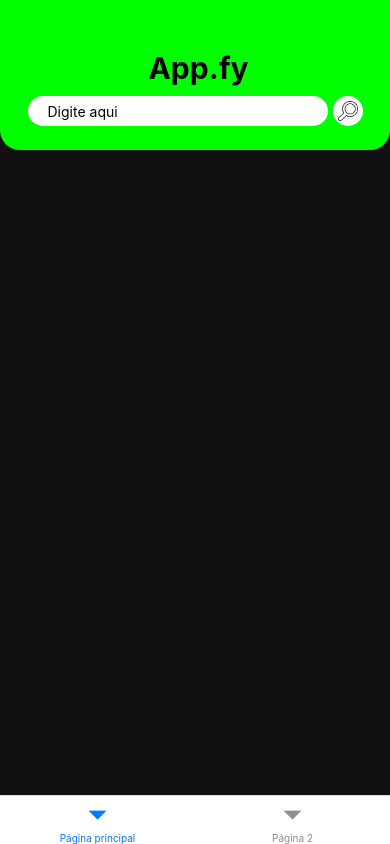
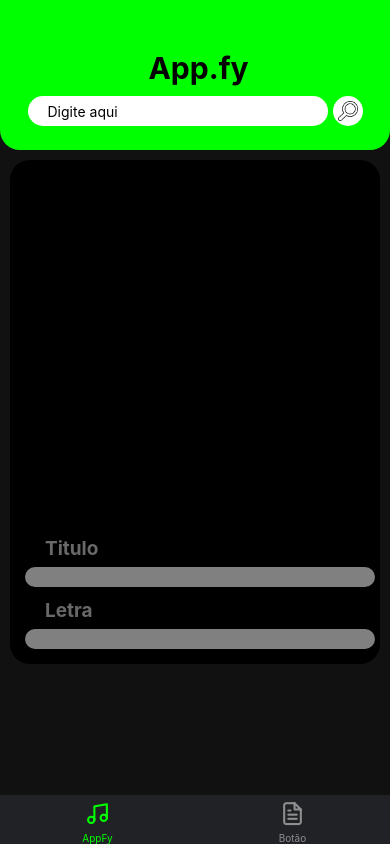
Before and after one commit to SerraJrEngenharia/Treinamento-React-Native, a React Native app: screen /Page1 in a window 390 px wide. Built offline with nearby package versions, Linux system fonts and the light colour scheme.

Commit message:
Tarefa Semana 5

```diff
--- a/App.js
+++ b/App.js
@@ -1,5 +1,7 @@
 import { NavigationContainer } from '@react-navigation/native';
 import { createBottomTabNavigator } from '@react-navigation/bottom-tabs';
+
+import Feather from 'react-native-vector-icons/Feather'
 
 import PageOne from "./src/Components/Pages/PageOne";
 import PageTwo from './src/Components/Pages/PageTwo';
@@ -10,20 +12,34 @@ export default function App() {
   return (
     <>
       <NavigationContainer>
-        <Tab.Navigator>
+        <Tab.Navigator
+          screenOptions={{
+            tabBarHideOnKeyboard: true,
+            tabBarActiveTintColor: "#00FF00",
+            tabBarStyle:{
+              backgroundColor: '#202225',
+              borderTopWidth: 0,
+            }
+          }}>
           <Tab.Screen
             name='Page1'
             component={PageOne}
             options={{
-              title:'Página principal',
+              title:'AppFy',
               headerShown: false,
+              tabBarIcon: ({color, size}) => {
+                return <Feather name="music" color={color} size={size}/>
+              }
             }}
             />
           <Tab.Screen
             name='Page2'
             component={PageTwo}
             options={{
-              title:'Página 2'
+              title:'Botão',
+              tabBarIcon: ({color, size}) => {
+                return <Feather name="file-text" color={color} size={size}/>
+              }
             }}
             />
         </Tab.Navigator>
--- a/src/Components/Pages/PageOne/index.jsx
+++ b/src/Components/Pages/PageOne/index.jsx
@@ -5,35 +5,33 @@ import img from '../../../assets/search.png'
 import { Container, Titulo, CardCima, InputStyle, FotoSearch,
     CardTextTop, BotaoSearch, CardBaixo, FlatList, CardArtista, FotoAlbum,
     CardLetra, TituloArtista, Texto, BotaoPagina } from './style'
-import { ActivityIndicator } from 'react-native';
+import { ActivityIndicator, Keyboard } from 'react-native';
+
+import Api from '../../../services/api';
 
 export default function PageOne(){
 
     const [artista, setArtista] = useState('')
-    const [input, setInput] = useState('')
     const [dados, setDados] = useState([])
     const [carregando, setCarregando] = useState(false)
 
-    useEffect(() => {
+    async function searchMusic(){
         if (artista !== '') {
-          setCarregando(true);
-          fetch(`https://lyric.mackle.im/api?artist=${artista}`)
-            .then((resp) => resp.json())
-            .then((json) => {
-              setDados([json.info]);
-            })
-            .catch(() => alert('Erro ao encontrar esse artista! :('))
-            .finally(() => setCarregando(false));
+                try{
+                    setCarregando(true)
+                    const response = await Api.get(`${artista}`)
+                    setDados(response.data.info)
+                    setCarregando(false)
+                }catch(error){
+                    console.log("ERRO" + error)
                 }
-      }, [artista]);
-
-    function searchMusic(){
-        return(
-            setArtista(input)
+        }else{
+            alert("Digita alguém ai po!")
+        }
+        return (
+            Keyboard.dismiss()
         )
     }
-
-
 
     return(
         <Container>
@@ -43,7 +41,7 @@ export default function PageOne(){
                 </CardTextTop>
 
                 <CardTextTop>
-                    <InputStyle placeholder="Digite aqui" onChangeText={(text) => setInput(text)}/>
+                    <InputStyle placeholder="Digite aqui" onChangeText={(text) => setArtista(text)}/>
                     <BotaoSearch onPress={searchMusic}>
                         <FotoSearch source={img}/>
                     </BotaoSearch>
@@ -52,30 +50,21 @@ export default function PageOne(){
             </CardCima>
 
             <CardBaixo>
-
-                {carregando ? <ActivityIndicator /> : (
-                <FlatList
-                    data={dados}
-                    renderItem={({item}) => (
+                {carregando ? <ActivityIndicator /> :
                     <CardArtista>
-                            <FotoAlbum source={{ uri: item.image }}/>
-
+                        <FotoAlbum source={{ uri: dados.image }}/>
 
                         <TituloArtista>Titulo</TituloArtista>
                         <CardLetra>
-                                <Texto>{ item.title }</Texto>
+                            <Texto>{ dados.title }</Texto>
                         </CardLetra>
 
                         <TituloArtista>Letra</TituloArtista>
                         <CardLetra>
-                            <Texto>{ item.lyrics }</Texto>
+                        <Texto>{ dados.lyrics }</Texto>
                         </CardLetra>
-
                     </CardArtista>
-                    )}
-                />
-
-                )}
+                }
             </CardBaixo>
 
         </Container>
--- /dev/null
+++ b/src/services/api.js
@@ -0,0 +1,7 @@
+import axios from "axios"
+
+const Api = axios.create({
+	baseURL: "https://lyric.mackle.im/api?artist="
+})
+
+export default Api
```
Lines whose indentation alone changed are shown as unchanged.
